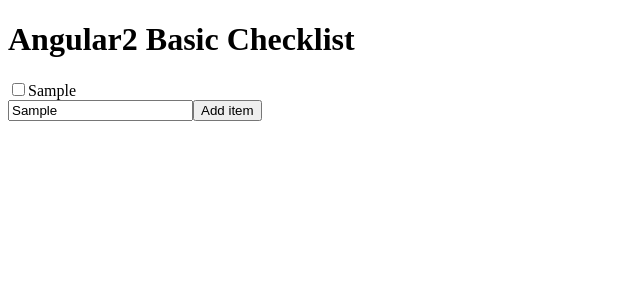
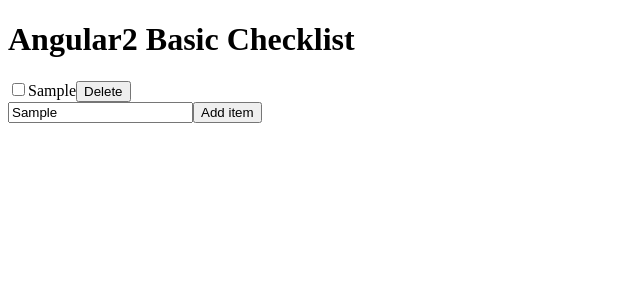
Before and after one commit to pgarciaegido/angular2_simple_checklist, an Angular app: page / in a window 1280 px wide. Both pictures are taken after typing "Sample" into the empty fields and a click on the button "Add item". Shown: the top 300 px of the page, without its empty margins (0-640 px from the left). Built offline with nearby package versions, Linux system fonts and the light colour scheme.

Commit message:
Remove and check

```diff
--- a/src/app/app.component.css
+++ b/src/app/app.component.css
@@ -0,0 +1,3 @@
+.crossed{
+  text-decoration: line-through;
+}
--- a/src/app/app.component.html
+++ b/src/app/app.component.html
@@ -3,10 +3,13 @@
 <!-- If there is nothing added to the list yet -->
 <p *ngIf="!itemsAdded.length">Nothing added</p>
 
+<!-- List of items -->
 <div *ngFor="let i of itemsAdded">
   <input type="checkbox" [(ngModel)]="i.checked">
-  <span>{{i.name}}</span>
-  <!-- <button (click)="deleteItem(i)">Delete</button> -->
+  <span [class.crossed]="i.checked">{{i.name}}</span>
+  <button (click)="deleteItem(i)">Delete</button>
 </div>
+
+<!-- Add item -->
 <input type="text" [(ngModel)]="item" />
 <button (click)="addItem(item)">Add item</button>
--- a/src/app/app.component.ts
+++ b/src/app/app.component.ts
@@ -12,18 +12,20 @@
   item = '';
 
   addItem(item:string) {
+    // If item is empty, do nothing
     if (item === '') return
 
+    // Create object, and append it to itemsAdded
     let itemObject = {};
     itemObject['name'] = item;
     itemObject['done'] = false;
     this.itemsAdded.push(itemObject);
-    console.log(this.itemsAdded);
   }
 
-  // deleteItem(item:string) {
-  //   let index = this.itemsAdded.indexOf(item);
-  //   this.itemsAdded.splice(index, 1);
-  //   console.log(this.itemsAdded);
-  // }
+  deleteItem(item) {
+    // Remove element from itemsAdded using filter.
+    this.itemsAdded = this.itemsAdded.filter((i) => {
+      if (i.name !== item.name) return i
+    })
+  }
 }
```
